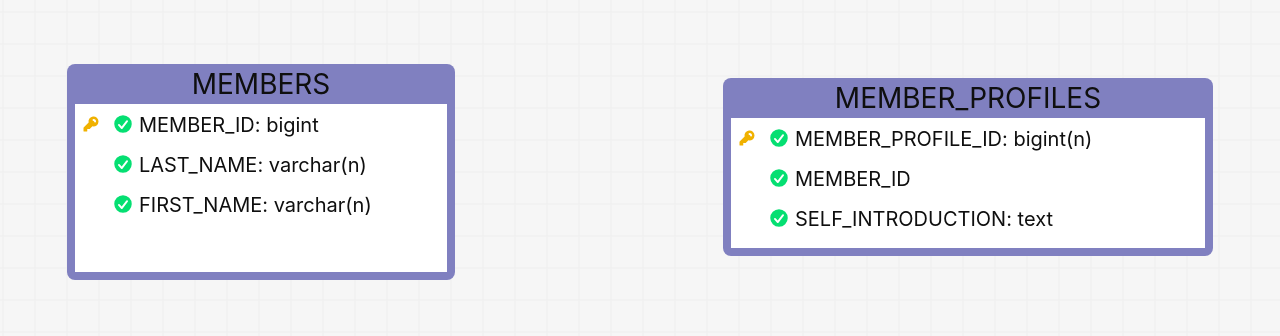
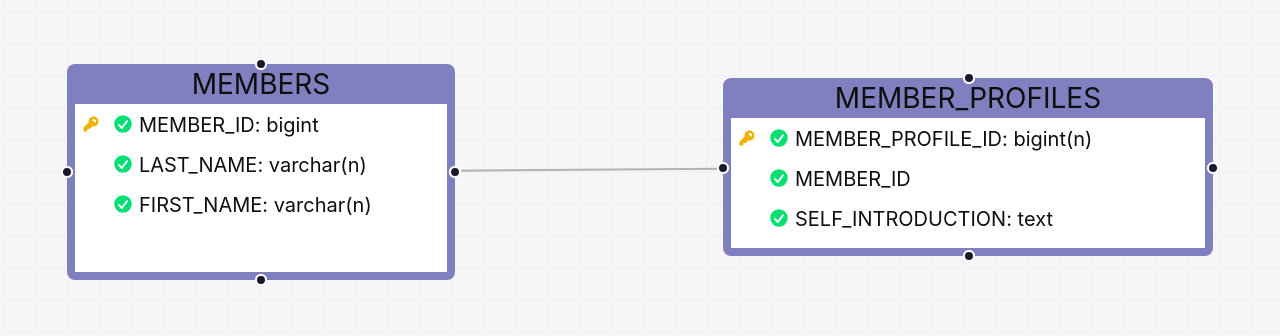
Before and after one commit to s-kai273/ersflute, a React (Vite) app: page / in a window 1280 px wide. Shown: the part 228-564 px from the top of the page. Built offline with nearby package versions, Linux system fonts and the light colour scheme.

Commit message:
add Handle to show cardinality edge

```diff
--- a/src/components/atoms/tableNode/index.tsx
+++ b/src/components/atoms/tableNode/index.tsx
@@ -1,4 +1,4 @@
-import { Node, NodeProps } from "@xyflow/react";
+import { Handle, Node, NodeProps, Position } from "@xyflow/react";
 import { Table } from "../../../types/table";
 import { CheckCircleIcon, KeyIcon } from "@heroicons/react/16/solid";
 
@@ -39,6 +39,14 @@ export function TableNode({ width, height, data }: NodeProps<Node<Table>>) {
           ))}
         </div>
       </div>
+      <Handle type="source" position={Position.Top} />
+      <Handle type="source" position={Position.Right} />
+      <Handle type="source" position={Position.Bottom} />
+      <Handle type="source" position={Position.Left} />
+      <Handle type="target" position={Position.Top} />
+      <Handle type="target" position={Position.Right} />
+      <Handle type="target" position={Position.Bottom} />
+      <Handle type="target" position={Position.Left} />
     </div>
   );
 }
```
